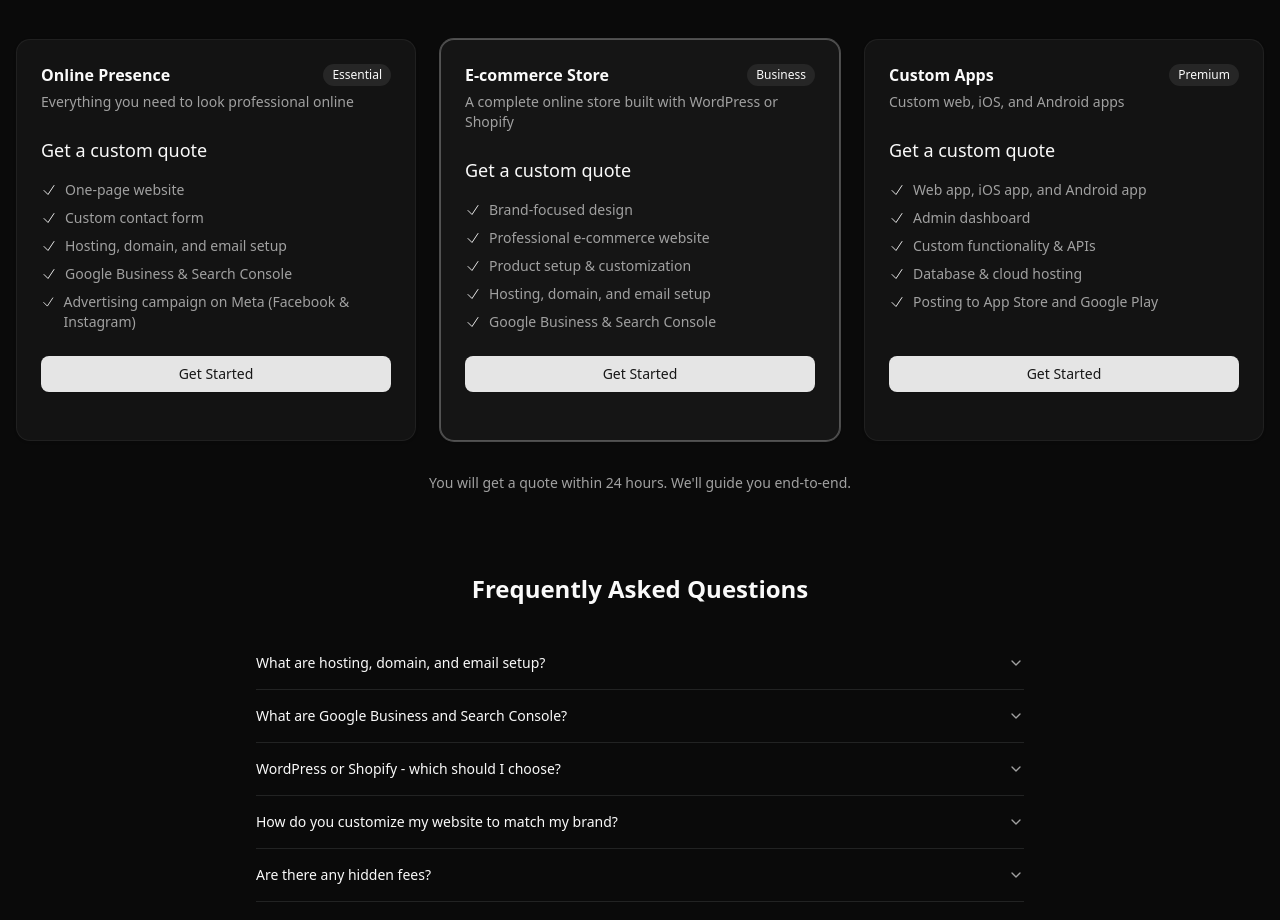
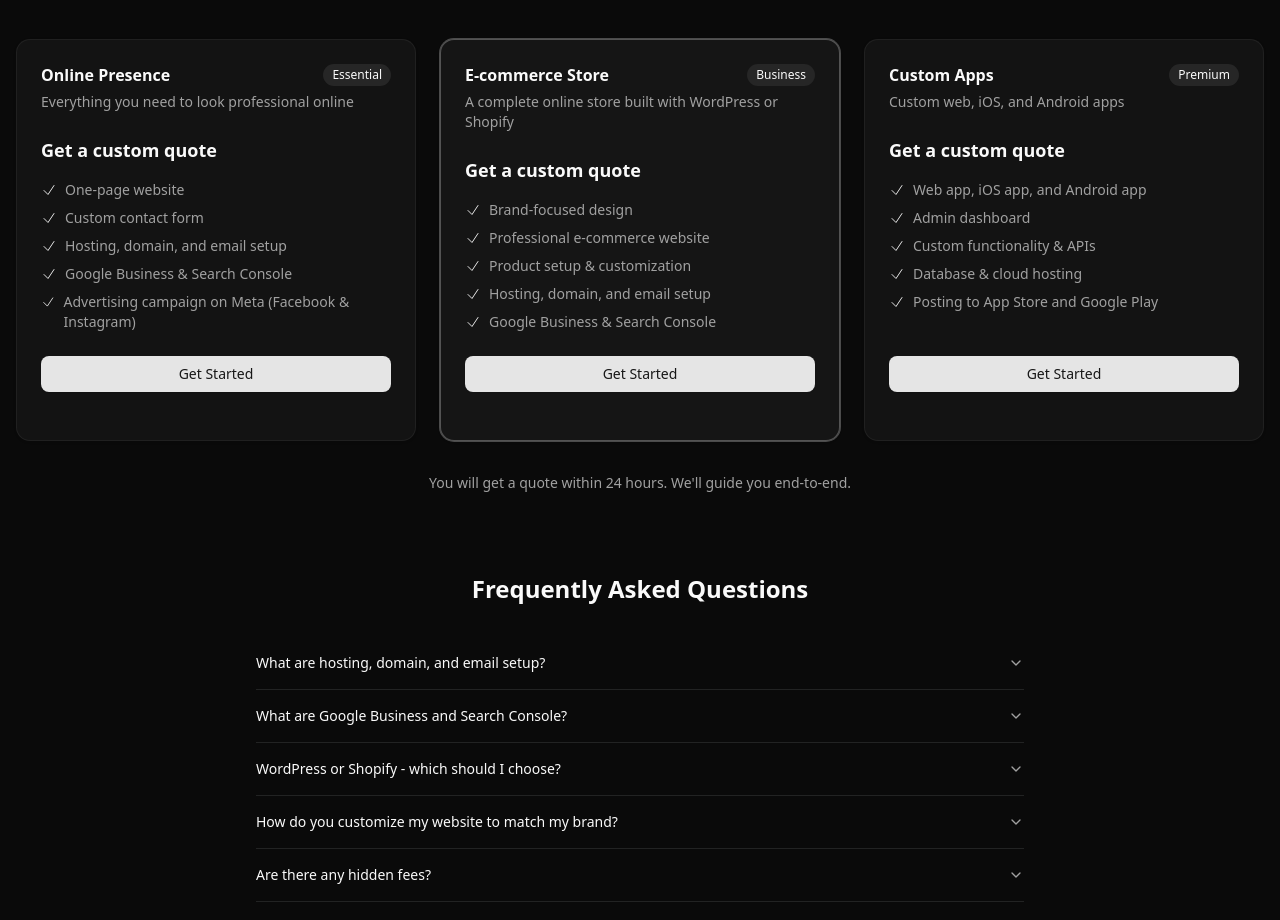
Before and after one commit to stanimeros/stanimeros-website, a React (Vite) app: page / in a window 1280 px wide. Shown: the part 2160-3080 px from the top of the page. Built offline with nearby package versions, Linux system fonts and the light colour scheme; no server answers.

Commit message:
Update HomePage to enhance quote visibility by making the quote text bold. This improves the overall presentation and emphasis on key information.

```diff
--- a/src/pages/HomePage.tsx
+++ b/src/pages/HomePage.tsx
@@ -419,7 +419,7 @@ const HomePage = () => {
                     <CardDescription>{t(pkg.description)}</CardDescription>
                   </CardHeader>
                   <CardContent className="flex-grow space-y-4">
-                    <div className="text-lg"> {t('packages.getQuote')}</div>
+                    <div className="text-lg font-semibold"> {t('packages.getQuote')}</div>
                     <div className="space-y-2 text-sm text-muted-foreground">
                       {(t(pkg.features, { returnObjects: true }) as string[]).map((feature, featureIndex) => (
                         <div key={featureIndex} className="flex items-start gap-2">
```
